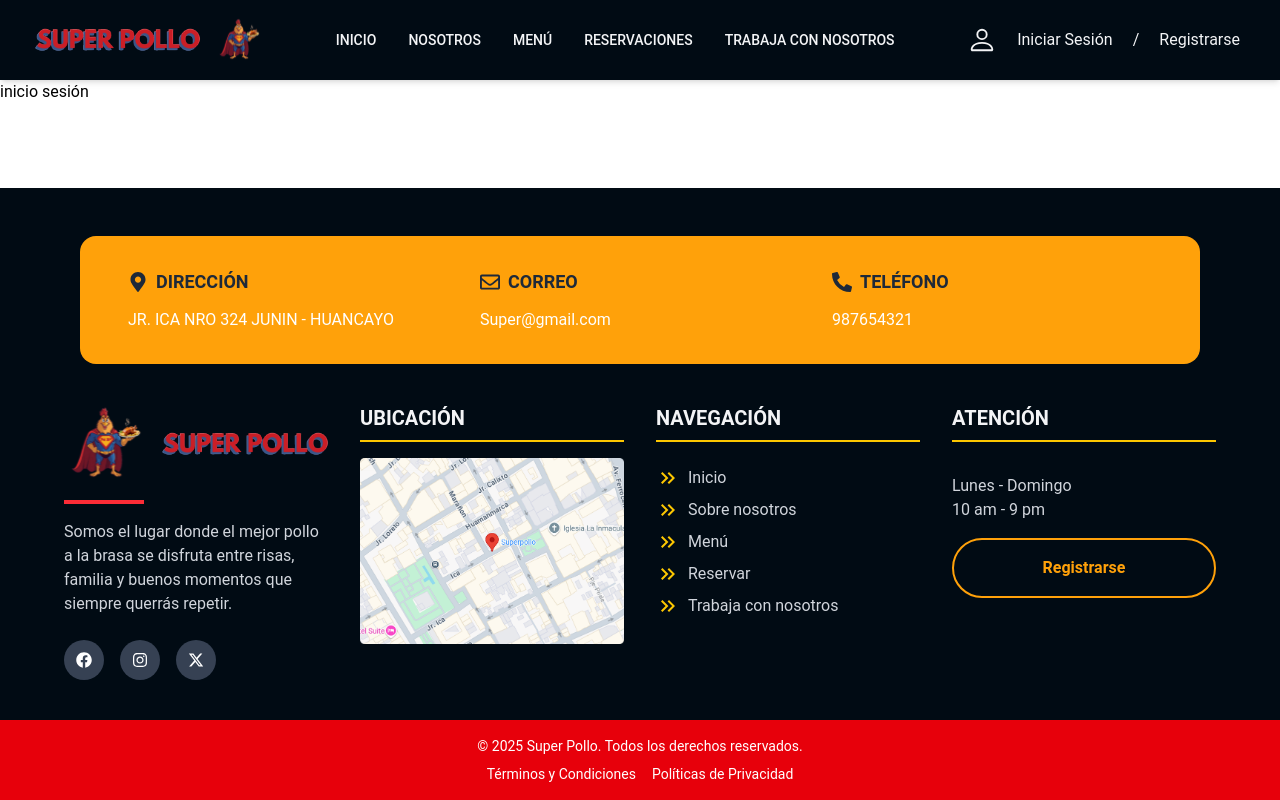
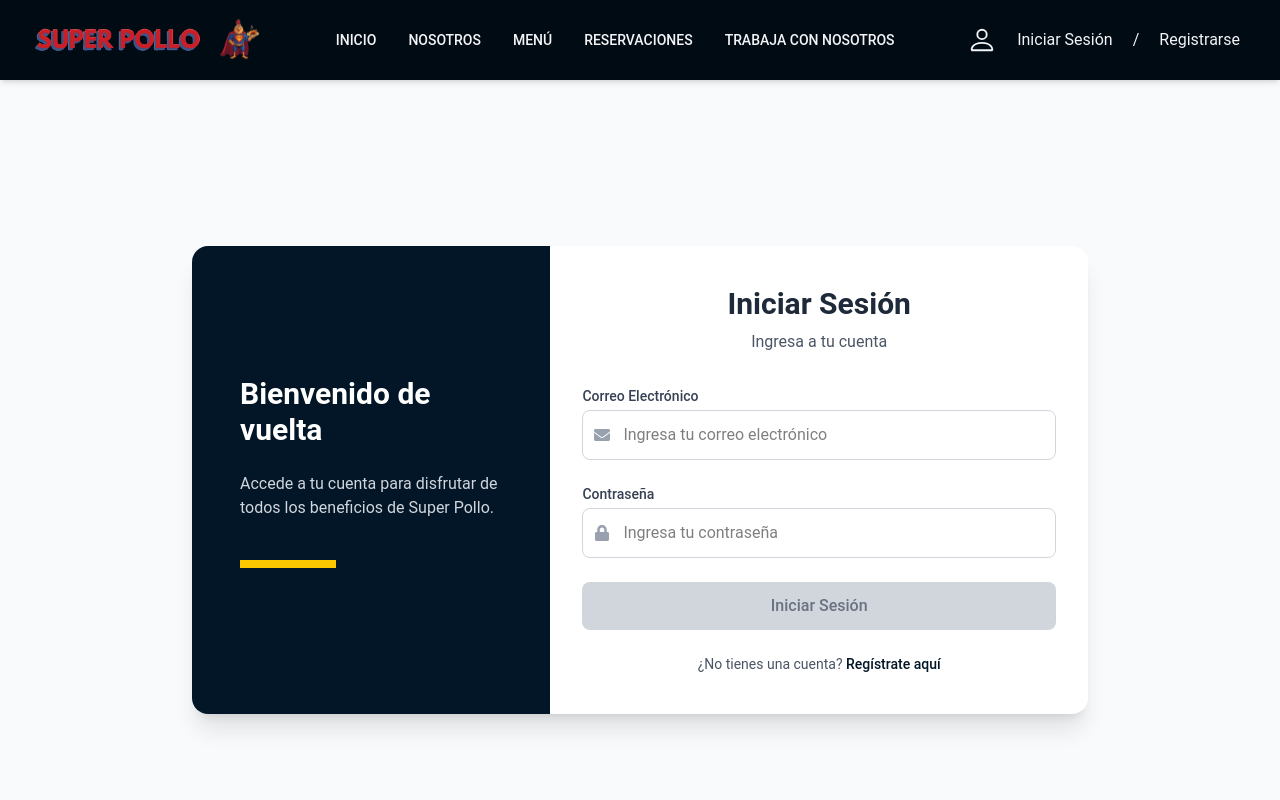
Before and after one commit to KURO1402/super-pollo, a React (Vite) app in the folder frontend/: page /inicio-sesion in a window 1280 px wide. Shown: the top 800 px of the page. Built offline with nearby package versions, Linux system fonts and the light colour scheme.

Commit message:
implementar funcionalidad de inicio de sesión con validación y manejo de formulario

```diff
--- /dev/null
+++ b/frontend/src/modulos/sitio-publico/componentes/FormularioInicioSesion.jsx
@@ -0,0 +1,87 @@
+import { useForm } from 'react-hook-form';
+import { yupResolver } from '@hookform/resolvers/yup';
+import { FaEnvelope, FaLock } from 'react-icons/fa';
+
+import CampoEntrada from './CampoEntrada';
+
+// Importa el esquema de validación Yup
+import { InicioSesionValidacion } from '../validaciones/InicioSesionValidacion';
+
+const FormularioInicioSesion = ({ alEnviar, estaCargando = false }) => {
+  const {
+    //se inicializa el formulario con useForm y yupResolver
+    register,
+    handleSubmit,
+    formState: { errors, isValid },
+    reset,
+  } = useForm({
+    resolver: yupResolver(InicioSesionValidacion), // validacion con yup
+    mode: 'onChange' // Validación en tiempo real
+  });
+
+  //función que se ejecuta cuando se envis el formulario
+  const manejarEnvioFormulario = async (datos) => {
+    try {
+      await alEnviar(datos);
+      reset(); // Limpia el formulario después del envío exitoso
+    } catch (error) {
+      console.error('Error al enviar el formulario:', error);
+    }
+  };
+
+  return (
+    <form onSubmit={handleSubmit(manejarEnvioFormulario)} className="space-y-6">
+      {/* Correo electrónico */}
+      <CampoEntrada
+        id="correoUsuario"
+        nombre="correoUsuario"
+        tipo="email"
+        etiqueta="Correo Electrónico"
+        marcadorPosicion="Ingresa tu correo electrónico"
+        icono={FaEnvelope}
+        registro={register}
+        error={errors.correoUsuario}
+      />
+
+      {/* Contraseña */}
+      <CampoEntrada
+        id="clave"
+        nombre="clave"
+        tipo="password"
+        etiqueta="Contraseña"
+        marcadorPosicion="Ingresa tu contraseña"
+        icono={FaLock}
+        registro={register}
+        error={errors.clave}
+      />
+
+      {/* Boton de inicio de sesión */}
+      <div>
+        <button
+          type="submit"
+          disabled={!isValid || estaCargando} // Deshabilita si no es válido o si está cargando
+          className={`
+            w-full py-3 px-4 rounded-lg font-medium transition-colors duration-200
+            ${isValid && !estaCargando
+              ? 'bg-azul-primario hover:bg-azul-secundario text-white'
+              : 'bg-gray-300 text-gray-500 cursor-not-allowed'
+            }
+            focus:outline-none focus:ring-2 focus:ring-offset-2 focus:ring-azul-primario
+          `}
+        >
+          {/* Muestra spinner si esta cargamdo o texto normal */}
+          {estaCargando ? (
+            <div className="flex items-center justify-center">
+              <div className="animate-spin rounded-full h-5 w-5 border-b-2 border-white mr-2"></div>
+              Iniciando sesión...
+            </div>
+          ) : (
+            'Iniciar Sesión'
+          )}
+        </button>
+      </div>
+    </form>
+  );
+};
+
+export default FormularioInicioSesion;
--- a/frontend/src/modulos/sitio-publico/paginas/InicioSesion.jsx
+++ b/frontend/src/modulos/sitio-publico/paginas/InicioSesion.jsx
@@ -1,6 +1,75 @@
-// componente de inicio de sesión básico
-const InicioSesion = () => {
-  return <>inicio sesión</>;
+import { useState } from 'react';
+// Importa el componente del formulario de inicio de sesion
+import FormularioInicioSesion from '../componentes/FormularioInicioSesion';
+import { Link } from 'react-router-dom'; // Para navegar a registro
+
+const InicioSesion = ()=> {
+  // Estado para mostrar si el formulario está cargando, igual que el otro de registro
+  const [estaCargando, setEstaCargando] = useState(false);
+
+  //funcion que se ejecuta al enviar el formulario
+  const manejarEnvioInicioSesion = async (datosFormulario) => {
+    setEstaCargando(true); // activa el estade de carga
+
+    try {
+      // Aqui iria la lógica para enviar los datos al servidor
+      console.log('Datos del formulario de inicio de sesión:', datosFormulario);
+      // notoficacion simple al usuario
+      alert('¡Inicio de sesión exitoso!');
+
+    } catch (error) {
+      // manejo de errores
+      console.error('Error en el inicio de sesión:', error);
+      alert('Error al iniciar sesión. Por favor, verifica tus credenciales.');
+    } finally {
+      //finaliza el estado de carga sin importar el resultado
+      setEstaCargando(false);
+    }
+  };
+
+  return (
+    <section className="min-h-screen flex items-center justify-center bg-gray-50 py-12 px-4 sm:px-6 lg:px-8">
+      {/* Seccion principal */}
+      <div className="max-w-4xl w-full bg-white rounded-2xl shadow-xl overflow-hidden">
+        <div className="md:flex">
+          {/* Sección lateral */}
+          <div className="hidden md:block md:w-2/5 bg-azul-primario p-12 text-white">
+            <div className="flex flex-col h-full justify-center">
+              <h2 className="text-3xl font-bold mb-6">
+                Bienvenido de vuelta
+              </h2>
+              <p className="text-gray-300">
+                Accede a tu cuenta para disfrutar de todos los beneficios de Super Pollo.
+              </p>
+              <div className="mt-10">
+                <div className="w-24 h-2 bg-yellow-400 mb-4"></div>
+              </div>
+            </div>
+          </div>
+
+          {/* Formulario de inicio de sesión */}
+          <div className="w-full md:w-3/5 py-10 px-8">
+            <div className="mb-8 text-center">
+              <h2 className="text-3xl font-bold text-gray-800 mb-2">Iniciar Sesión</h2>
+              <p className="text-gray-600">Ingresa a tu cuenta</p>
+            </div>
+
+            <FormularioInicioSesion
+              alEnviar={manejarEnvioInicioSesion}  // función a ejecutar al enviar
+              estaCargando={estaCargando}/// Estado de carga para mostrar loading
+            />
+            {/* enlace para registrase si no tiene cuenta */}
+            <p className="mt-6 text-center text-sm text-gray-600">
+              ¿No tienes una cuenta?{' '}
+              <Link to="/registro" className="font-medium text-azul-primario hover:text-azul-secundario">
+                Regístrate aquí
+              </Link>
+            </p>
+          </div>
+        </div>
+      </div>
+    </section>
+  );
 };
 
 export default InicioSesion;
--- /dev/null
+++ b/frontend/src/modulos/sitio-publico/validaciones/InicioSesionValidacion.js
@@ -0,0 +1,17 @@
+import * as yup from 'yup';
+
+//define y exporta el esquema de validación para el formulario de inicio de sesión
+export const InicioSesionValidacion = yup.object().shape({
+
+  // validacion para el campo de correo electrónico
+  correoUsuario: yup
+    .string()
+    .required('El correo electrónico es obligatorio')
+    .email('Ingresa un correo electrónico válido'),
+
+  // validación para el campo de contraseña
+  clave: yup
+    .string()
+    .required('La contraseña es obligatoria')
+    .min(1, 'La contraseña es obligatoria')
+});
```
